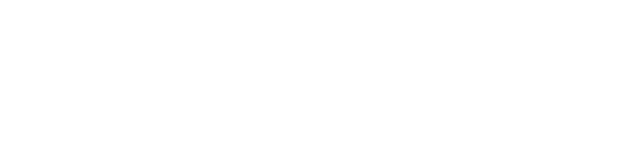
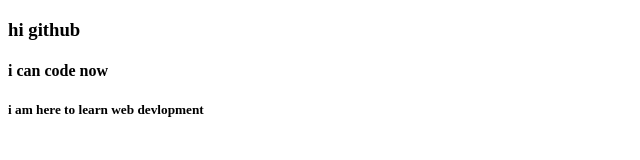
Before and after one commit to yearnis/my-second-repo, a plain HTML site: page index.html in a window 1280 px wide. Shown: the whole page, without its empty margins (0-640 px from the left). Drawn offline with Linux system fonts and the light colour scheme.

Commit message:
my second1 commit

```diff
--- a/index.html
+++ b/index.html
@@ -6,6 +6,9 @@
     <meta name="viewport" content="width=device-width, initial-scale=1.0">
     <title>My second repo</title>
 </head>
+ <h3>hi github</h3>
+ <h4>i  can code now</h4>
+<h5>i am here to learn web devlopment</h5>
 <body>
 
 </body>
```
